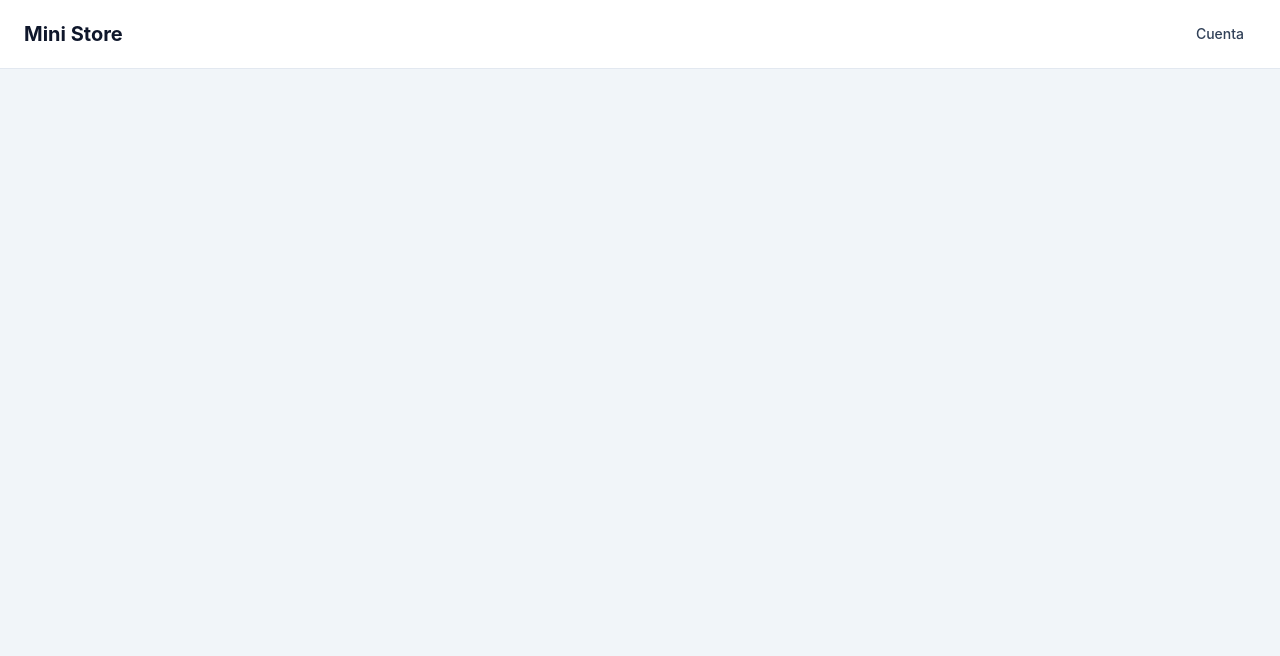
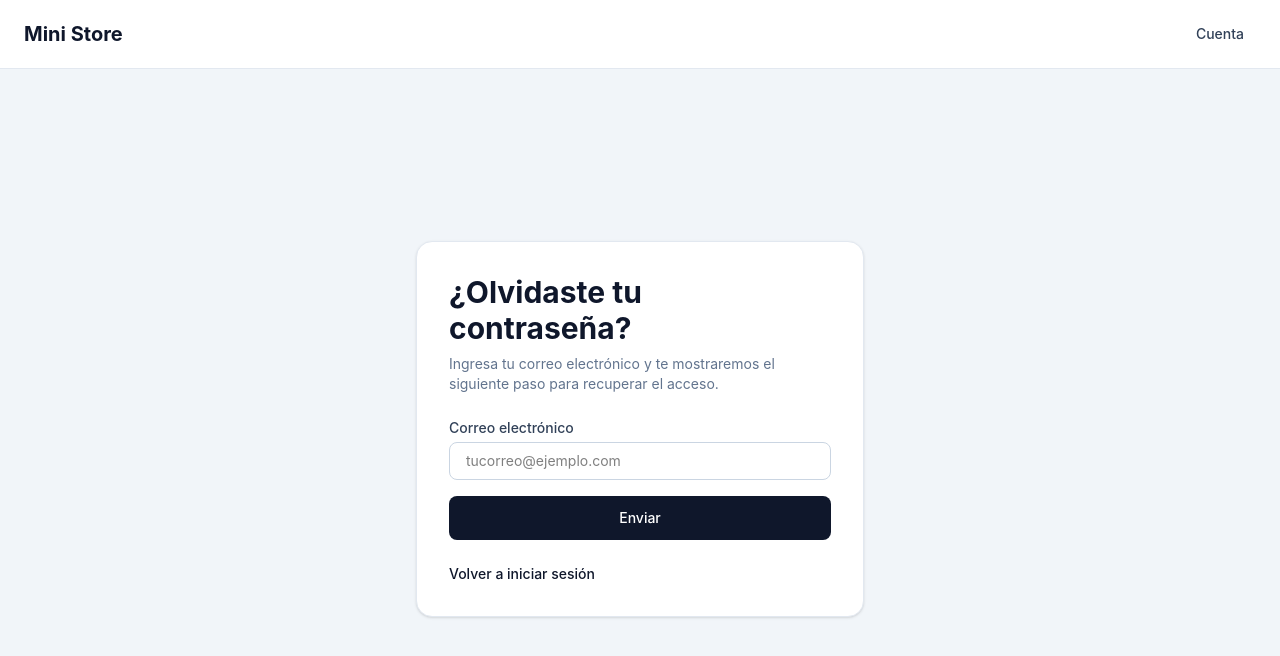
Before and after one commit to GuillermoCaceres3/MiniStorePrueba, a React (Vite) app: page /forgot-password in a window 1280 px wide. Before the commit this address had no page. Shown: the top 656 px of the page. Built offline with nearby package versions, Linux system fonts and the light colour scheme.

Commit message:
agregando interacción sencilla de olvide password

```diff
--- /dev/null
+++ b/src/pages/ForgotPasswordPage.tsx
@@ -0,0 +1,86 @@
+import { useState } from 'react'
+import { Link } from 'react-router-dom'
+import { useAuthStore } from '../store/authStore'
+
+const ForgotPasswordPage = () => {
+  const users = useAuthStore((state) => state.users)
+
+  const [email, setEmail] = useState('')
+  const [submitted, setSubmitted] = useState(false)
+
+  const handleSubmit = (event: React.FormEvent<HTMLFormElement>) => {
+    event.preventDefault()
+
+    const normalizedEmail = email.trim().toLowerCase()
+
+    const emailExists = users.some(
+      (user) => user.email.trim().toLowerCase() === normalizedEmail,
+    )
+
+
+
+    setSubmitted(true)
+  }
+
+  return (
+    <section className="flex min-h-[calc(100vh-80px)] items-center justify-center p-6">
+      <div className="w-full max-w-md rounded-2xl border border-slate-200 bg-white p-8 shadow-sm">
+        <h1 className="text-3xl font-bold text-slate-900">
+          ¿Olvidaste tu contraseña?
+        </h1>
+
+        <p className="mt-2 text-sm text-slate-500">
+          Ingresa tu correo electrónico y te mostraremos el siguiente paso para
+          recuperar el acceso.
+        </p>
+
+        {!submitted ? (
+          <form onSubmit={handleSubmit} className="mt-6 space-y-4">
+            <div>
+              <label
+                htmlFor="email"
+                className="mb-1 block text-sm font-medium text-slate-700"
+              >
+                Correo electrónico
+              </label>
+              <input
+                id="email"
+                type="email"
+                value={email}
+                onChange={(e) => setEmail(e.target.value)}
+                placeholder="tucorreo@ejemplo.com"
+                className="w-full rounded-lg border border-slate-300 px-4 py-2 text-sm outline-none transition focus:border-slate-500"
+                required
+              />
+            </div>
+
+            <button
+              type="submit"
+              className="w-full rounded-lg bg-slate-900 px-4 py-3 text-sm font-medium text-white transition hover:bg-slate-800"
+            >
+              Enviar
+            </button>
+          </form>
+        ) : (
+          <div className="mt-6 rounded-xl border border-slate-200 bg-slate-50 p-4">
+            <p className="text-sm leading-6 text-slate-700">
+              Si el correo está registrado, recibirás instrucciones para
+              restablecer tu contraseña.
+            </p>
+          </div>
+        )}
+
+        <p className="mt-6 text-sm text-slate-600">
+          <Link
+            to="/login"
+            className="font-medium text-slate-900 underline-offset-2 hover:underline"
+          >
+            Volver a iniciar sesión
+          </Link>
+        </p>
+      </div>
+    </section>
+  )
+}
+
+export default ForgotPasswordPage
--- a/src/pages/HomePage.tsx
+++ b/src/pages/HomePage.tsx
@@ -21,13 +21,18 @@ const HomePage = () => {
   )
 
 useEffect(() => {
-    const fetchProducts = async () => {
+  const fetchHomeData = async () => {
     try {
       setIsLoading(true)
       setError(null)
 
-        const data = await getAllProducts()
-        setProducts(data)
+      const [productsData, categoriesData] = await Promise.all([
+        getAllProducts(),
+        getAllCategories(),
+      ])
+
+      setProducts(productsData)
+      setCategories(categoriesData)
     } catch {
       setError('No se pudieron cargar los productos.')
     } finally {
@@ -35,20 +40,7 @@ const HomePage = () => {
     }
   }
 
-    fetchProducts()
-  }, [])
-
-  useEffect(() => {
-    const fetchCategories = async () => {
-      try {
-        const data = await getAllCategories()
-        setCategories(data)
-      } catch (error) {
-        console.error('Error loading categories:', error)
-      }
-    }
-
-    fetchCategories()
+  fetchHomeData()
 }, [])
 
   const filteredProducts = useMemo(() => {
--- a/src/pages/LoginPage.tsx
+++ b/src/pages/LoginPage.tsx
@@ -82,6 +82,14 @@ const LoginPage = () => {
               required
             />
           </div>
+          <div className="flex justify-end">
+            <Link
+              to="/forgot-password"
+              className="text-sm text-slate-600 underline-offset-2 hover:underline"
+            >
+              ¿Olvidaste tu contraseña?
+            </Link>
+          </div>
 
           {error && (
             <p className="rounded-lg bg-red-50 px-3 py-2 text-sm text-red-600">
--- a/src/pages/ProductDetailPage.tsx
+++ b/src/pages/ProductDetailPage.tsx
@@ -12,10 +12,9 @@ const ProductDetailPage = () => {
   const [isLoading, setIsLoading] = useState(true)
   const [error, setError] = useState<string | null>(null)
   const navigate = useNavigate()
+
   const currentUser = useAuthStore((state) => state.currentUser)
   const addToCart = useCartStore((state) => state.addToCart)
-
-
 
   useEffect(() => {
     const fetchProduct = async () => {
@@ -52,15 +51,24 @@ const ProductDetailPage = () => {
   }
 
   const handleAddToCart = () => {
-        if (!currentUser){
+    if (!currentUser) {
       navigate('/login')
       return
     }
+
     addToCart(product)
   }
 
   return (
     <section className="p-6">
+      <button
+        onClick={() => navigate('/')}
+        className="mb-4 inline-flex items-center justify-center rounded-full p-2 text-xl text-slate-700 transition hover:bg-slate-100 hover:text-slate-900"
+        aria-label="Volver"
+      >
+        ←
+      </button>
+
       <div className="grid gap-8 rounded-2xl border border-slate-200 bg-white p-6 shadow-sm md:grid-cols-2">
         <div className="flex items-center justify-center rounded-xl bg-slate-50 p-6">
           <img
@@ -87,9 +95,11 @@ const ProductDetailPage = () => {
           <p className="mt-6 text-sm leading-6 text-slate-600">
             {product.description}
           </p>
+
           <button
             onClick={handleAddToCart}
-          className="mt-8 rounded-lg bg-slate-900 px-5 py-3 text-sm font-medium text-white transition hover:bg-slate-800">
+            className="mt-8 rounded-lg bg-slate-900 px-5 py-3 text-sm font-medium text-white transition hover:bg-slate-800"
+          >
             Add to cart
           </button>
         </div>
--- a/src/routes/AppRouter.tsx
+++ b/src/routes/AppRouter.tsx
@@ -8,6 +8,7 @@ import AdminDashboardPage from '../pages/AdminDashboardPage'
 import OrdersPage from '../pages/OrdersPage'
 import ProtectedRoute from './ProtectedRoute'
 import AdminRoute from './AdminRoute'
+import ForgotPasswordPage from '../pages/ForgotPasswordPage'
 
 const AppRouter = () => {
     return (
@@ -23,6 +24,7 @@ const AppRouter = () => {
             <Route element={<AdminRoute />}>
                 <Route path="/admin" element={<AdminDashboardPage />} />
             </Route>
+            <Route path="/forgot-password" element={<ForgotPasswordPage />} />
         </Routes>
     )
 }
```
Lines whose indentation alone changed are shown as unchanged.
